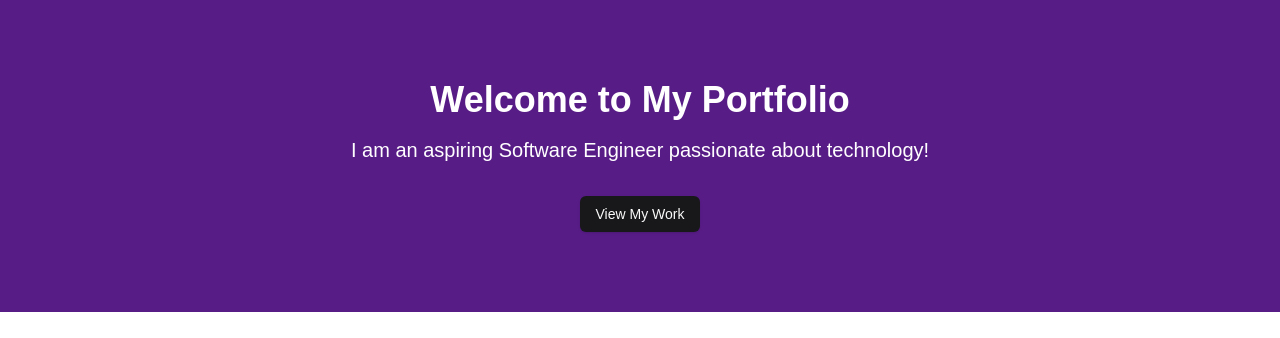
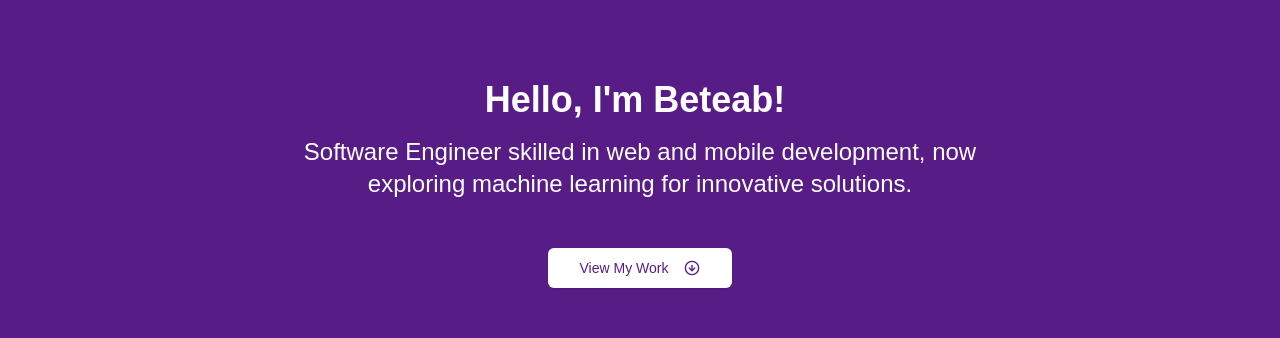
Before and after one commit to BeteabTefera/portfolio_website, a Next.js app in the folder app/: page / in a window 1280 px wide. Shown: the top 338 px of the page. Built offline with nearby package versions, Linux system fonts and the light colour scheme.

Commit message:
Added type-writer feature

```diff
--- a/app/app/page.tsx
+++ b/app/app/page.tsx
@@ -1,3 +1,6 @@
+'use client'
+import {TypeAnimation} from "react-type-animation";
+import {ArrowDownCircle} from "lucide-react";
 import { Button } from "@/components/ui/button"
 import { Projects } from "@/components/projects"
 import { About } from "@/components/about"
@@ -9,10 +12,22 @@ export default function Home() {
       {/* Hero Section */}
       <section className="bg-purple-900 text-white py-20">
         <div className="container mx-auto text-center">
-          <h1 className="text-4xl font-bold mb-4">Welcome to My Portfolio</h1>
-          <p className="text-xl mb-8">I am an aspiring Software Engineer passionate about technology!</p>
-          <Button asChild>
-            <a href="#projects">View My Work</a>
+          <h1 className="text-4xl font-bold mb-4">
+            <TypeAnimation
+              sequence={["Hello, I'm Beteab!"]}
+              wrapper="span"
+              speed={50}
+              repeat={1}
+            />
+          </h1>
+          <p className="text-xl md:text-2xl mb-12 max-w-3xl mx-auto leading-relaxed">
+          Software Engineer skilled in web and mobile development, now exploring machine learning for innovative solutions.
+          </p>
+          <Button asChild size="lg" className="bg-white text-purple-900 hover:bg-purple-100 transition-colors duration-300">
+            <a href="#projects" className="flex items-center">
+              View My Work
+              <ArrowDownCircle className="w-6 h-6 ml-2" />
+            </a>
           </Button>
         </div>
       </section>
--- /dev/null
+++ b/app/components/experience.tsx
@@ -0,0 +1 @@
+//Issue 1
--- a/app/package.json
+++ b/app/package.json
@@ -16,6 +16,7 @@
     "next": "^14.2.16",
     "react": "^18",
     "react-dom": "^18",
+    "react-type-animation": "^3.2.0",
     "tailwind-merge": "^2.5.5",
     "tailwindcss-animate": "^1.0.7"
   },
```
Also changed, not shown: 1 other file (tests, documents, lock files or other folders).
